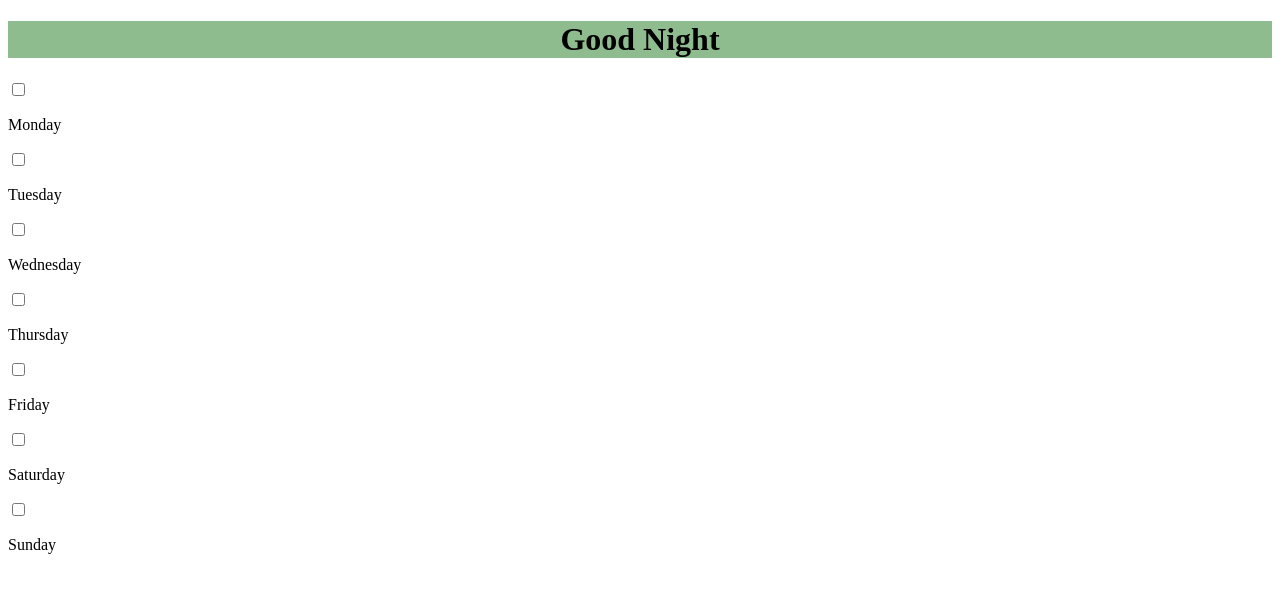
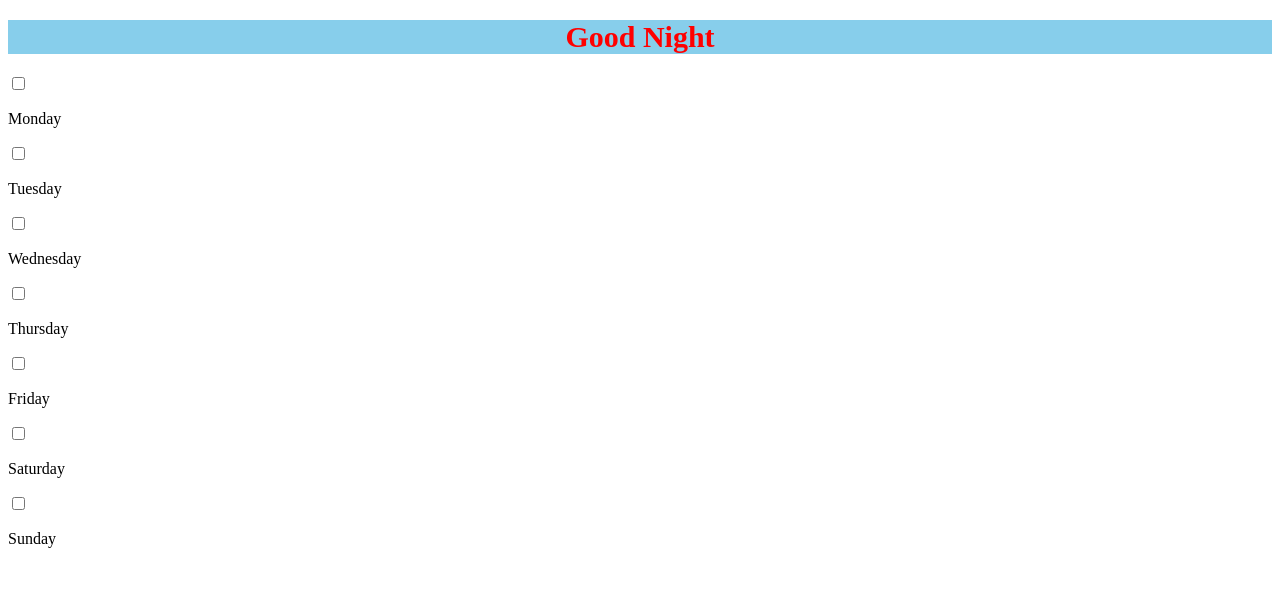
Before and after one commit to FirdavsSharapov/JavaScript, a React (Create React App) app in the folder JavaScript/JS_React/todo_project/todo-app/: page / in a window 1280 px wide. Shown: the top 592 px of the page. Built offline with nearby package versions, Linux system fonts and the light colour scheme.

Commit message:
styling was added

```diff
--- a/JavaScript/JS_React/todo_project/todo-app/src/components/TimePredictor.js
+++ b/JavaScript/JS_React/todo_project/todo-app/src/components/TimePredictor.js
@@ -3,22 +3,30 @@ import '../style/style.css';
 
 function TimePredictor() {
     const hours = new Date().getHours;
+    const styles = {
+        fontSize: 30,
+        backgroundColor: "#87ceeb",
+        textAlign: "center",
+    }
     let timeOfDay;
 
     if (hours < 12) {
         timeOfDay = 'Morning';
+        styles.color = "green";
     }
     else if (hours >= 12 && hours < 17) {
         timeOfDay = 'Afternoon';
+        styles.color = "orange";
     }
     else {
         timeOfDay = 'Night';
+        styles.color = "Red";
     }
 
     return (
-        <div className="timepredictor">
-        <h1>Good {timeOfDay} </h1>
-        </div>
+
+        <h1 style={styles}>Good {timeOfDay} </h1>
+
     );
 };
 
```
